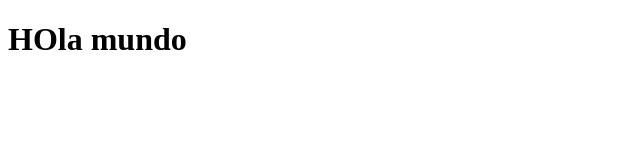
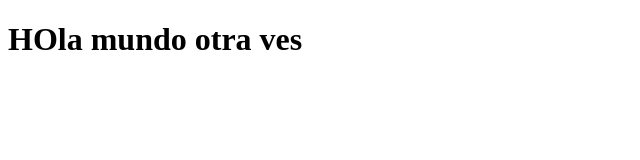
Before and after one commit to bracho1/angular, a plain HTML site: page index.html in a window 1280 px wide. Shown: the whole page, without its empty margins (0-640 px from the left). Drawn offline with Linux system fonts and the light colour scheme.

Commit message:
new vesion

```diff
--- a/index.html
+++ b/index.html
@@ -5,6 +5,6 @@
     <title></title>
   </head>
   <body>
-      <h1>HOla mundo</h1>
+      <h1>HOla mundo otra ves</h1>
   </body>
 </html>
```
